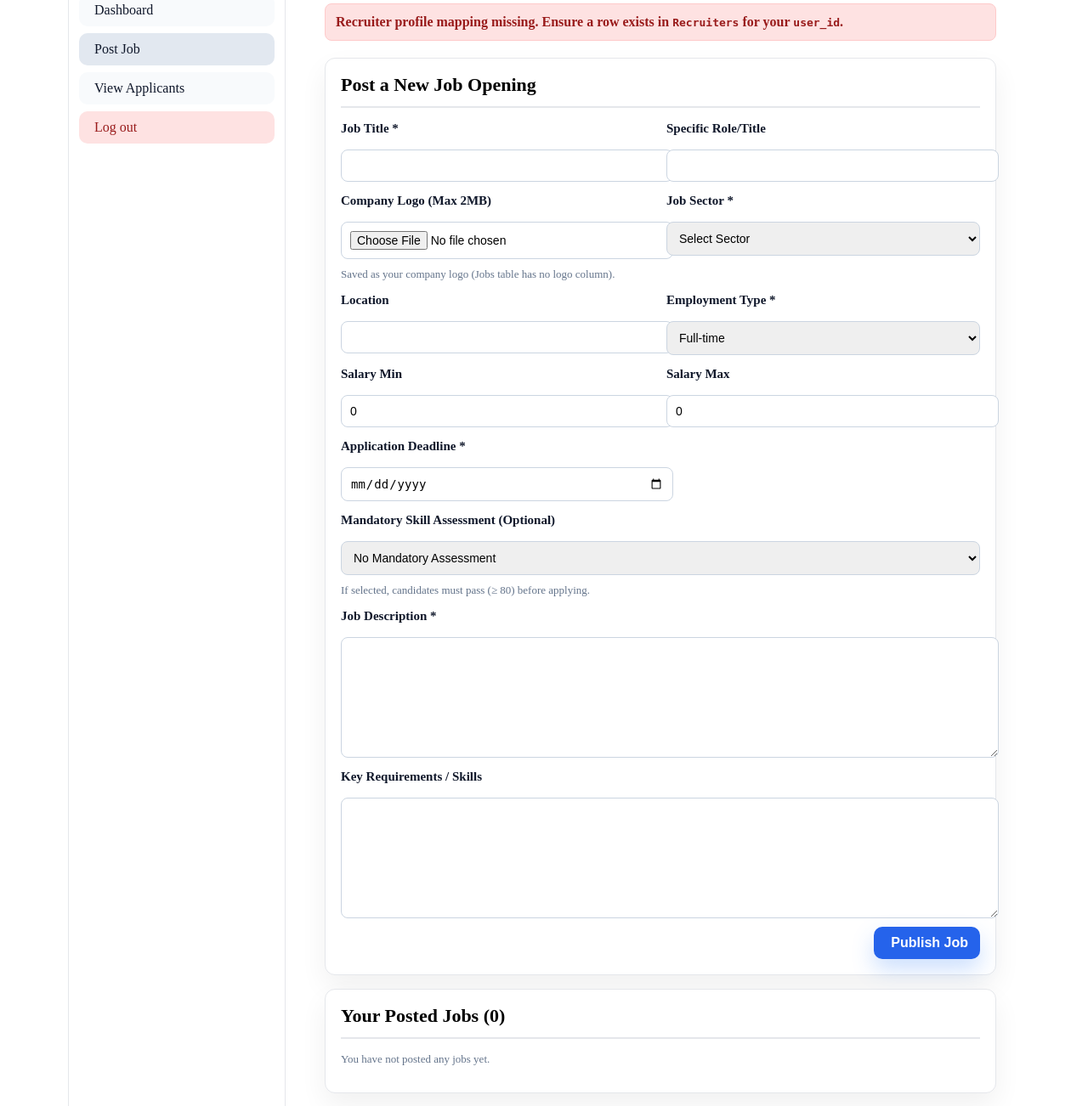
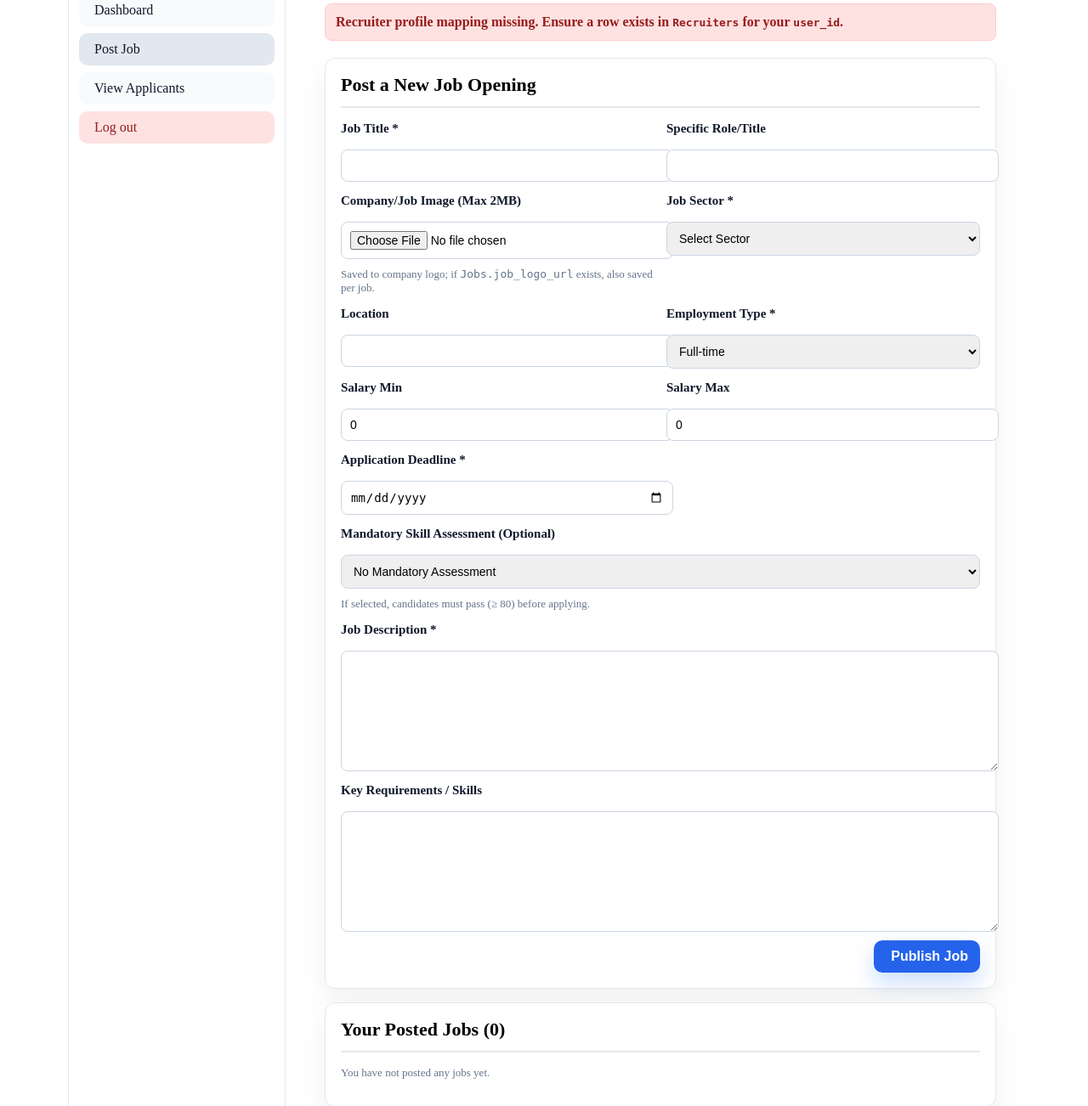
Before and after one commit to FoisalDev/JobGate, a PHP site: page /recruiter_profile.php in a window 1280 px wide. Shown: the part 109-1411 px from the top of the page at 85% size. Run offline with PHP 8.4, Linux system fonts and the light colour scheme; a user stored in the database is signed in; data comes from the database, SQL or seed files in the repository; some libraries are stand-ins or nearby versions.

Commit message:
home page and requiter page (databse modified)

```diff
--- a/recruiter_profile.php
+++ b/recruiter_profile.php
@@ -1,5 +1,5 @@
 <?php
-// recruiter_profile.php — STRICT to jobgate.sql + fixed navbar overlap
+// recruiter_profile.php — save per-job image if column exists (job_logo_url)
 require_once 'db_connect.php';
 session_start();
 
@@ -23,7 +23,7 @@ if (!function_exists('guid')) {
 }
 if (!function_exists('GUID')) { function GUID(){ return guid(); } }
 
-/* Guards */
+/* Guard */
 if (!is_logged_in()) { redirect('login.php'); exit; }
 if ($_SESSION['user_type'] !== 'recruiter') { redirect('home.php'); exit; }
 
@@ -33,7 +33,22 @@ $full_name = $_SESSION['full_name'] ?? 'Recruiter';
 $message = '';
 $message_type = '';
 
-/* Map Users.user_id -> Recruiters.recruiter_id */
+/* Utility: check if a column exists */
+function column_exists($conn, $table, $column) {
+  $sql = "SELECT COUNT(*) c
+          FROM INFORMATION_SCHEMA.COLUMNS
+          WHERE TABLE_SCHEMA = DATABASE()
+            AND TABLE_NAME = ?
+            AND COLUMN_NAME = ?";
+  $st = $conn->prepare($sql);
+  $st->bind_param("ss", $table, $column);
+  $st->execute();
+  $row = $st->get_result()->fetch_assoc();
+  $st->close();
+  return !empty($row['c']);
+}
+
+/* Map user -> recruiter */
 $recruiter_id = null;
 $existing_logo = null;
 try {
@@ -51,12 +66,13 @@ try {
   $message_type = 'error';
 }
 
-/* POST: Create job (STRICT to jobgate.sql) */
+/* POST: Create job (strict to jobgate.sql, +optional job_logo_url) */
 if ($_SERVER['REQUEST_METHOD'] === 'POST' && ( $_POST['action'] ?? '' ) === 'post_job') {
   try {
     if (!$recruiter_id) throw new Exception("No recruiter profile found for this user.");
 
-    // Optional: update recruiter company logo (Jobs table has no logo column)
+    /* 1) Handle image upload (one file used for both company logo and per-job logo) */
+    $job_logo_url = null; // <-- will save into Jobs.job_logo_url if that column exists
     if (!empty($_FILES['logo']['name']) && $_FILES['logo']['error'] === UPLOAD_ERR_OK) {
       $dir_fs  = __DIR__ . '/uploads/job_logos/';
       $dir_web = 'uploads/job_logos/';
@@ -73,22 +89,25 @@ if ($_SERVER['REQUEST_METHOD'] === 'POST' && ( $_POST['action'] ?? '' ) === 'pos
       if (!move_uploaded_file($_FILES['logo']['tmp_name'], $dir_fs.$fname)) {
         throw new Exception("Failed to move uploaded file. Check folder permissions.");
       }
-      $logo_url = $dir_web.$fname;
+      $uploaded_url = $dir_web.$fname;
 
-      // Save to Recruiters.company_logo_url
+      // Update company logo (so your brand shows elsewhere)
       $stUp = $conn->prepare("UPDATE Recruiters SET company_logo_url = ? WHERE recruiter_id = ?");
-      $stUp->bind_param("ss", $logo_url, $recruiter_id);
+      $stUp->bind_param("ss", $uploaded_url, $recruiter_id);
       $stUp->execute(); $stUp->close();
-      $existing_logo = $logo_url;
+      $existing_logo = $uploaded_url;
+
+      // Also remember for this specific job (if column exists)
+      $job_logo_url = $uploaded_url;
     }
 
-    // Inputs for Jobs (as per jobgate.sql)
+    /* 2) Gather fields (schema exact) */
     $job_id     = GUID();
     $title      = sanitize_input($_POST['title'] ?? '');
     $job_role   = sanitize_input($_POST['job_role'] ?? '');
     $sector_id  = sanitize_input($_POST['sector_id'] ?? '');
     $location   = sanitize_input($_POST['location'] ?? '');
-    $type       = sanitize_input($_POST['type'] ?? 'Full-time'); // ENUM('Full-time','Part-time','Contract','Internship')
+    $type       = sanitize_input($_POST['type'] ?? 'Full-time'); // ENUM
     $salary_min = (int)($_POST['salary_min'] ?? 0);
     $salary_max = (int)($_POST['salary_max'] ?? 0);
     $description= sanitize_input($_POST['description'] ?? '');
@@ -105,21 +124,30 @@ if ($_SERVER['REQUEST_METHOD'] === 'POST' && ( $_POST['action'] ?? '' ) === 'pos
       throw new Exception("Salary max cannot be less than salary min.");
     }
 
+    /* 3) Build INSERT dynamically if job_logo_url exists */
+    $has_job_logo = column_exists($conn, 'Jobs', 'job_logo_url');
+
     $conn->begin_transaction();
 
-    // INSERT into Jobs (exact columns)
-    $sql = "INSERT INTO Jobs
-            (job_id, recruiter_id, sector_id, title, job_role, location, type, salary_min, salary_max, description, requirements, application_deadline)
-            VALUES (?,?,?,?,?,?,?,?,?,?,?,?)";
+    $fields = ['job_id','recruiter_id','sector_id','title','job_role','location','type','salary_min','salary_max','description','requirements','application_deadline'];
+    $place  = ['?','?','?','?','?','?','?','?','?','?','?','?'];
+    $types  = 'sssssssiisss'; // s(7) i i s s s  => total 12 types
+    $params = [$job_id,$recruiter_id,$sector_id,$title,$job_role,$location,$type,$salary_min,$salary_max,$description,$requirements,$application_deadline];
+
+    if ($has_job_logo) {
+      $fields[] = 'job_logo_url';
+      $place[]  = '?';
+      $types   .= 's';
+      $params[] = $job_logo_url; // can be NULL if not uploaded this time
+    }
+
+    $sql = "INSERT INTO Jobs (".implode(',', $fields).") VALUES (".implode(',', $place).")";
     $stmt = $conn->prepare($sql);
-    $stmt->bind_param(
-      "ssssssssisss",
-      $job_id, $recruiter_id, $sector_id, $title, $job_role, $location, $type, $salary_min, $salary_max, $description, $requirements, $application_deadline
-    );
+    $stmt->bind_param($types, ...$params);
     $stmt->execute();
     $stmt->close();
 
-    // Optional assessment mapping (JobAssessmentRequirements has ONLY (job_id, assessment_id))
+    /* 4) Optional assessment mapping (JobAssessmentRequirements: job_id, assessment_id) */
     $assessment_id = sanitize_input($_POST['assessment_id'] ?? '');
     if ($assessment_id !== '') {
       $st2 = $conn->prepare("INSERT INTO JobAssessmentRequirements (job_id, assessment_id) VALUES (?, ?)");
@@ -154,7 +182,7 @@ try {
   $q->close();
 } catch (Throwable $e) {}
 
-/* History — posted_at & application_deadline */
+/* History */
 $job_history = [];
 try {
   if ($recruiter_id) {
@@ -183,40 +211,24 @@ try {
   <link rel="stylesheet" href="recruiter_profile.css" />
   <script src="https://code.iconify.design/iconify-icon/2.1.0/iconify-icon.min.js"></script>
   <style>
-    /* === FIXED, CONSISTENT NAVBAR === */
-    .topbar{
-      position: sticky; top:0; z-index: 2000;
-      background:#ffffff; border-bottom:1px solid #e5e7eb;
-    }
-    .topbar-inner{
-      max-width: 1120px; margin:0 auto; padding:10px 16px;
-      display:flex; align-items:center; justify-content:space-between; gap:16px;
-      pointer-events: auto;
-    }
+    .topbar{ position: sticky; top:0; z-index: 2000; background:#ffffff; border-bottom:1px solid #e5e7eb; }
+    .topbar-inner{ max-width: 1120px; margin:0 auto; padding:10px 16px; display:flex; align-items:center; justify-content:space-between; gap:16px; }
     .brand{ display:flex; align-items:center; text-decoration:none }
     .logo{ height:40px; display:block }
     .top-actions{ display:flex; align-items:center; gap:16px }
-    .tlink{
-      display:inline-block; padding:8px 10px; border-radius:8px;
-      color:#0f172a; text-decoration:none; font-weight:600;
-    }
+    .tlink{ display:inline-block; padding:8px 10px; border-radius:8px; color:#0f172a; text-decoration:none; font-weight:600; }
     .tlink:hover{ background:#f1f5f9 }
     .user-name{ color:#334155; font-weight:600 }
     .avatar{ width:36px; height:36px; border-radius:9999px; display:block }
 
-    /* Layout: ensure sidebar never overlaps topbar */
     .layout{ max-width:1120px; margin:20px auto; padding:0 16px; display:flex; gap:18px; position: relative; z-index: 1; }
-    .sidebar{
-      width:230px; background:#fff; border:1px solid #e5e7eb; border-radius:12px; padding:12px;
-      position: sticky; top:72px; z-index: 1;  /* LOWER than topbar (2000) */
-    }
-    .sbtn{ display:flex; align-items:center; gap:8px; padding:10px; border-radius:10px;
-           color:#0f172a; text-decoration:none; border:0; background:#f8fafc; margin-bottom:8px }
+    .sidebar{ width:230px; background:#fff; border:1px solid #e5e7eb; border-radius:12px; padding:12px;
+      position: sticky; top:72px; z-index: 1; }
+    .sbtn{ display:flex; align-items:center; gap:8px; padding:10px; border-radius:10px; color:#0f172a; text-decoration:none; border:0; background:#f8fafc; margin-bottom:8px }
     .sbtn.active{ background:#e2e8f0 }
     .sbtn.logout{ background:#fee2e2; color:#991b1b }
     .content{ flex:1 }
 
-    /* Cards */
     .profile-head{background:#fff;border:1px solid #e5e7eb;border-radius:12px;padding:18px;margin-bottom:16px}
     .job-post-card,.history-card{background:#fff;border:1px solid #e5e7eb;border-radius:12px;padding:18px;margin-bottom:16px}
     .form-grid{display:grid;grid-template-columns:repeat(2,minmax(0,1fr));gap:14px}
@@ -229,13 +241,10 @@ try {
     .history-item{display:flex;align-items:center;justify-content:space-between;border:1px solid #e5e7eb;border-radius:10px;padding:12px}
     .job-title{font-weight:700}
     .text-muted{color:#64748b}
-
-    /* Prevent any accidental overlay clicks */
-    header.topbar, header.topbar * { pointer-events: auto; }
   </style>
 </head>
 <body>
-  <!-- Top bar (same structure as other pages) -->
+  <!-- Top bar -->
   <header class="topbar">
     <div class="topbar-inner">
       <a href="home.php" class="brand">
@@ -253,19 +262,11 @@ try {
   <div class="layout">
     <!-- Sidebar -->
     <aside class="sidebar">
-      <a class="sbtn" href="home.php">
-        <iconify-icon icon="mdi:view-dashboard"></iconify-icon>Dashboard
-      </a>
-      <a class="sbtn active" href="recruiter_profile.php">
-        <iconify-icon icon="mdi:briefcase-edit-outline"></iconify-icon>Post Job
-      </a>
-      <a class="sbtn" href="jobs.php">
-        <iconify-icon icon="mdi:account-group-outline"></iconify-icon>View Applicants
-      </a>
+      <a class="sbtn" href="home.php"><iconify-icon icon="mdi:view-dashboard"></iconify-icon>Dashboard</a>
+      <a class="sbtn active" href="recruiter_profile.php"><iconify-icon icon="mdi:briefcase-edit-outline"></iconify-icon>Post Job</a>
+      <a class="sbtn" href="jobs.php"><iconify-icon icon="mdi:account-group-outline"></iconify-icon>View Applicants</a>
       <div class="spacer"></div>
-      <a class="sbtn logout" href="logout.php">
-        <iconify-icon icon="mdi:logout"></iconify-icon>Log out
-      </a>
+      <a class="sbtn logout" href="logout.php"><iconify-icon icon="mdi:logout"></iconify-icon>Log out</a>
     </aside>
 
     <!-- Main Content -->
@@ -288,26 +289,22 @@ try {
           <input type="hidden" name="action" value="post_job" />
 
           <div class="form-grid">
-            <!-- Title -->
             <div class="form-group">
               <label for="title">Job Title *</label>
               <input type="text" id="title" name="title" required value="<?php echo isset($_POST['title'])?htmlspecialchars($_POST['title']):''; ?>">
             </div>
 
-            <!-- Role -->
             <div class="form-group">
               <label for="job_role">Specific Role/Title</label>
               <input type="text" id="job_role" name="job_role" value="<?php echo isset($_POST['job_role'])?htmlspecialchars($_POST['job_role']):''; ?>">
             </div>
 
-            <!-- Company Logo (saves to Recruiters.company_logo_url) -->
             <div class="form-group">
-              <label for="logo">Company Logo (Max 2MB)</label>
+              <label for="logo">Company/Job Image (Max 2MB)</label>
               <input type="file" id="logo" name="logo" accept="image/*">
-              <small class="text-muted">Saved as your company logo (Jobs table has no logo column).</small>
+              <small class="text-muted">Saved to company logo; if <code>Jobs.job_logo_url</code> exists, also saved per job.</small>
             </div>
 
-            <!-- Sector -->
             <div class="form-group">
               <label for="sector_id">Job Sector *</label>
               <select id="sector_id" name="sector_id" required>
@@ -321,13 +318,11 @@ try {
               </select>
             </div>
 
-            <!-- Location -->
             <div class="form-group">
               <label for="location">Location</label>
               <input type="text" id="location" name="location" value="<?php echo isset($_POST['location'])?htmlspecialchars($_POST['location']):''; ?>">
             </div>
 
-            <!-- Employment Type -->
             <div class="form-group">
               <label for="type">Employment Type *</label>
               <select id="type" name="type" required>
@@ -341,26 +336,22 @@ try {
               </select>
             </div>
 
-            <!-- Salary Min -->
             <div class="form-group">
               <label for="salary_min">Salary Min</label>
               <input type="number" id="salary_min" name="salary_min" min="0" step="100" value="<?php echo isset($_POST['salary_min'])?htmlspecialchars($_POST['salary_min']):'0'; ?>">
             </div>
 
-            <!-- Salary Max -->
             <div class="form-group">
               <label for="salary_max">Salary Max</label>
               <input type="number" id="salary_max" name="salary_max" min="0" step="100" value="<?php echo isset($_POST['salary_max'])?htmlspecialchars($_POST['salary_max']):'0'; ?>">
             </div>
 
-            <!-- Application Deadline -->
             <div class="form-group">
               <label for="application_deadline">Application Deadline *</label>
               <input type="date" id="application_deadline" name="application_deadline" required
                      value="<?php echo isset($_POST['application_deadline'])?htmlspecialchars($_POST['application_deadline']):(isset($_POST['deadline'])?htmlspecialchars($_POST['deadline']):''); ?>">
             </div>
 
-            <!-- Assessment -->
             <div class="form-group form-full">
               <label for="assessment_id">Mandatory Skill Assessment (Optional)</label>
               <select id="assessment_id" name="assessment_id">
@@ -375,13 +366,11 @@ try {
               <small class="text-muted">If selected, candidates must pass (≥ 80) before applying.</small>
             </div>
 
-            <!-- Description -->
             <div class="form-group form-full">
               <label for="description">Job Description *</label>
               <textarea id="description" name="description" rows="5" required><?php echo isset($_POST['description'])?htmlspecialchars($_POST['description']):''; ?></textarea>
             </div>
 
-            <!-- Requirements -->
             <div class="form-group form-full">
               <label for="requirements">Key Requirements / Skills</label>
               <textarea id="requirements" name="requirements" rows="3"><?php echo isset($_POST['requirements'])?htmlspecialchars($_POST['requirements']):''; ?></textarea>
```
Also changed, not shown: uploads/job_logos/bca61df2-d1cb-4992-944b-72b7f7adf9f8.jpg (added), uploads/job_logos/efbf351b-4768-4236-a878-ecbef2598367.png (added).
